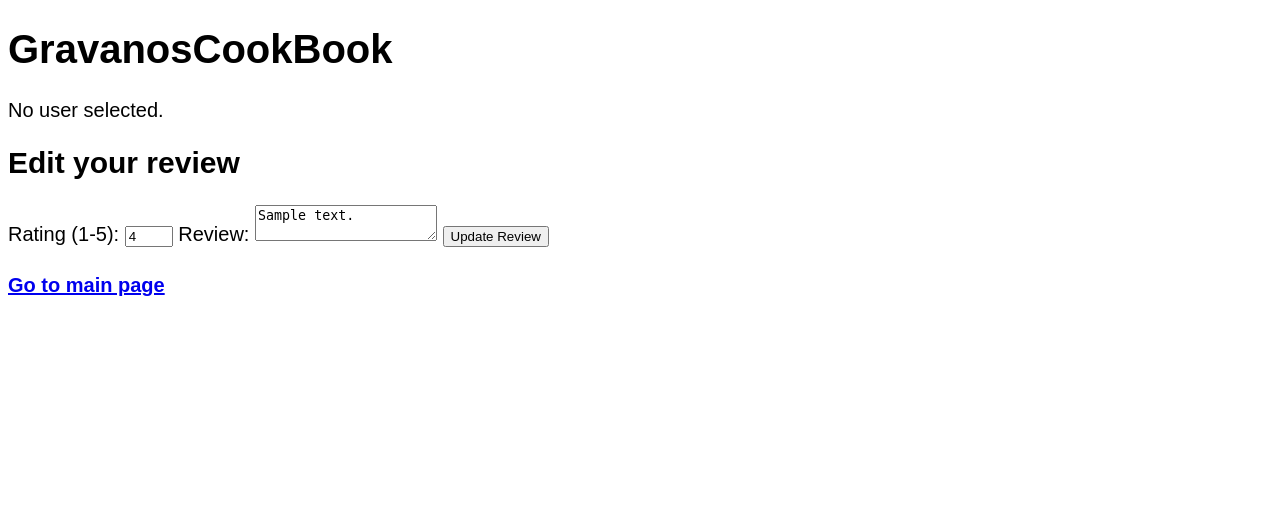
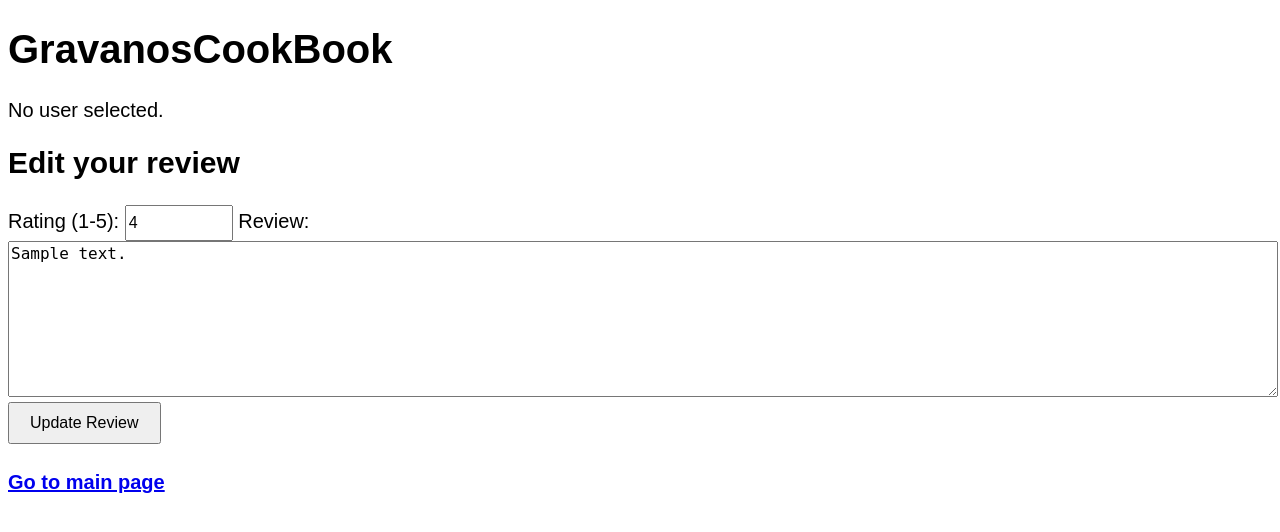
Before and after one commit to jonghyun-joann-lee/cs4111-Cookbook, a Flask app: template templates/edit_review.html in a window 1280 px wide. Shown: the top 532 px of the page. Run offline with Flask 3, Linux system fonts and the light colour scheme; the template is opened without the code that fills it: most values are stand-ins (such as "Sample title", 1, 10 or a date in 2020); parts of the project's set-up code (start-up, migrations or seed data) failed here and were passed over.

Commit message:
Added editing existing review - minor error fixed

```diff
--- a/templates/edit_review.html
+++ b/templates/edit_review.html
@@ -26,12 +26,14 @@
 
   <form action="{{ url_for('edit_review', recipe_id=recipe_id, review_number=review_number) }}" method="post">
     <label for="rating">Rating (1-5):</label>
-    <input type="number" name="rating" value="{{ review.rating }}" min="1" max="5" required>
+    <!-- Prefill with current rating and content -->
+    <input type="number" name="rating" value="{{ review.rating }}" min="1" max="5" required
+           style="width: 100px; height: 30px; font-size: 16px;"> <!-- Increase the width and height as needed -->
 
     <label for="content">Review:</label>
-    <textarea name="content">{{ review.content }}</textarea>
+    <textarea name="content" style="width: 100%; height: 150px; font-size: 16px;">{{ review.content }}</textarea>
 
-    <button type="submit">Update Review</button>
+    <button type="submit" style="font-size: 16px; padding: 10px 20px;">Update Review</button>
   </form>
 
   <h4><a href="/">Go to main page</a></h4>
```
